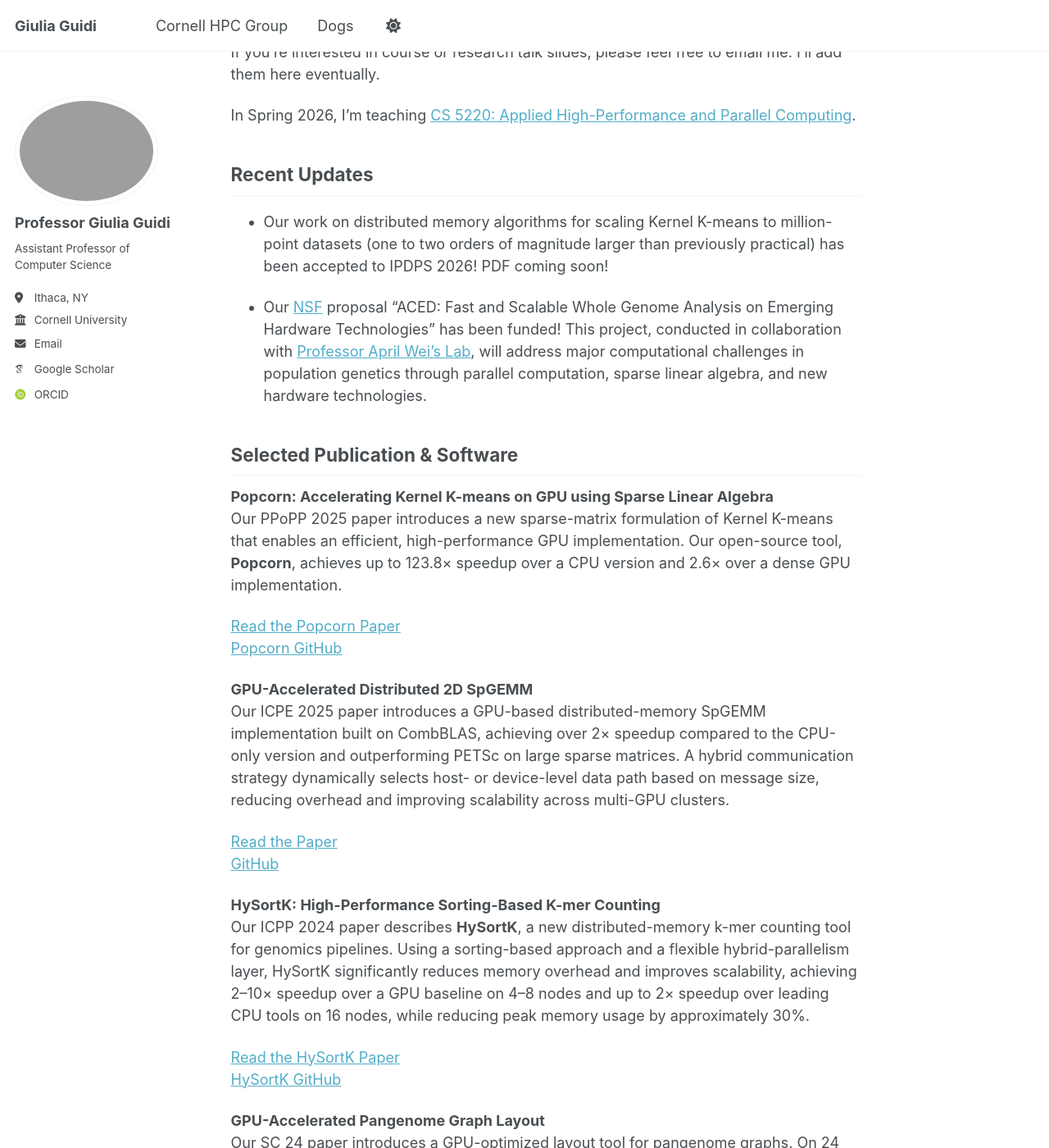
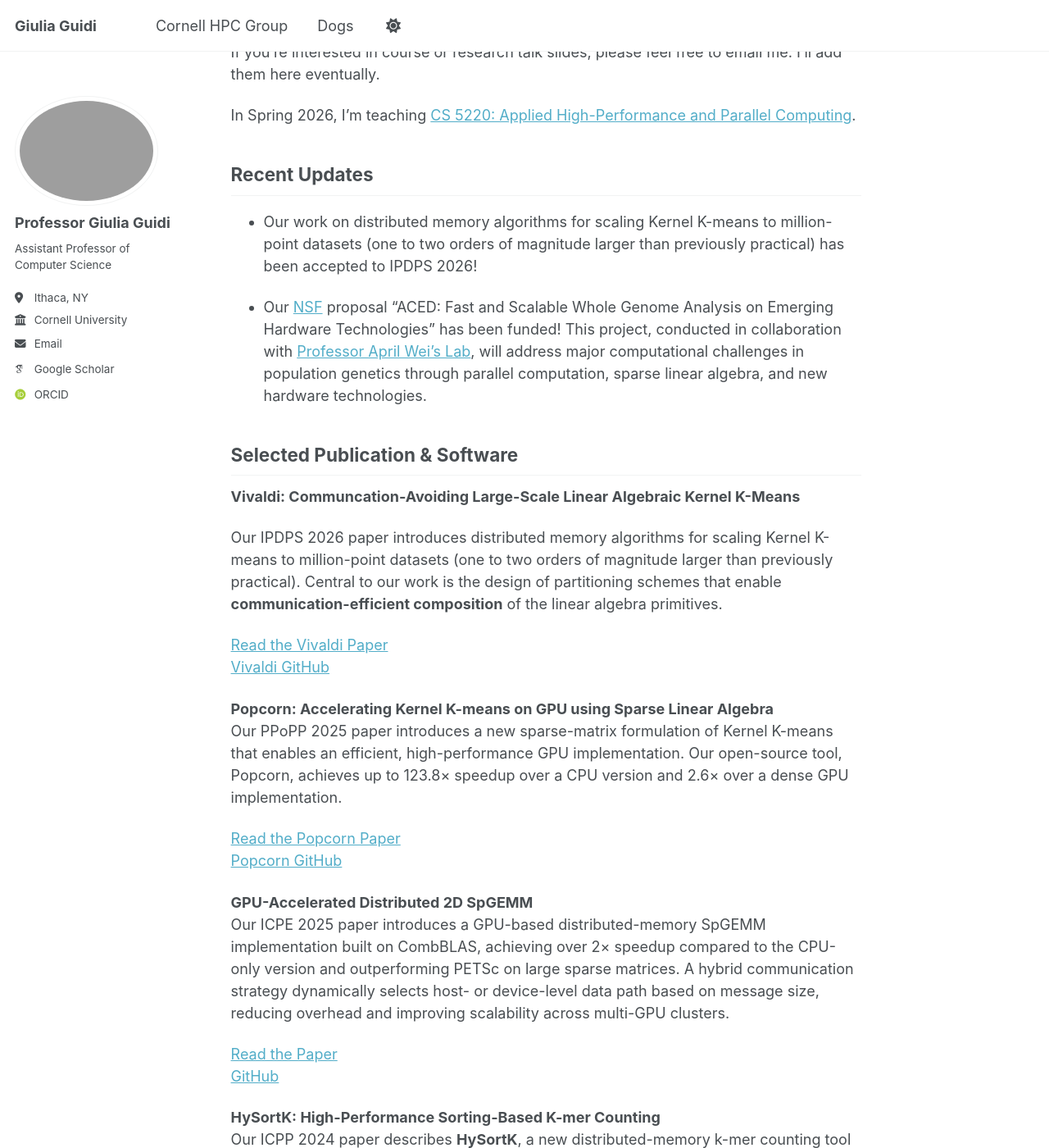
Before and after one commit to giuliaguidi/giuliaguidi.github.io, a Jekyll site: the page built from _pages/about.md, in a window 1280 px wide and 1400 px high, scrolled down 1110 px. Shown: the whole window at 82% size. Built offline with Jekyll 4.4.1, drawn with Linux system fonts in a browser that asks for light colours; some web fonts are replaced.

Commit message:
Update about.md

```diff
--- a/_pages/about.md
+++ b/_pages/about.md
@@ -36,15 +36,22 @@ In Spring 2026, I'm teaching [CS 5220: Applied High-Performance and Parallel Com
 Recent Updates
 ------
 
-- Our work on distributed memory algorithms for scaling Kernel K-means to million-point datasets (one to two orders of magnitude larger than previously practical) has been accepted to IPDPS 2026! PDF coming soon!
+- Our work on distributed memory algorithms for scaling Kernel K-means to million-point datasets (one to two orders of magnitude larger than previously practical) has been accepted to IPDPS 2026!
 
 - Our [NSF](https://www.nsf.gov/) proposal "ACED: Fast and Scalable Whole Genome Analysis on Emerging Hardware Technologies" has been funded! This project, conducted in collaboration with [Professor April Wei's Lab](https://aprilweilab.github.io/), will address major computational challenges in population genetics through parallel computation, sparse linear algebra, and new hardware technologies.
 
 Selected Publication & Software
 ------
 
+**Vivaldi: Communcation-Avoiding Large-Scale Linear Algebraic Kernel K-Means**
+
+Our IPDPS 2026 paper introduces distributed memory algorithms for scaling Kernel K-means to million-point datasets (one to two orders of magnitude larger than previously practical). Central to our work is the design of partitioning schemes that enable **communication-efficient composition** of the linear algebra primitives.
+
+[Read the Vivaldi Paper](https://arxiv.org/pdf/2601.17136)\
+[Vivaldi GitHub](https://github.com/CornellHPC/Vivaldi)
+
 **Popcorn: Accelerating Kernel K-means on GPU using Sparse Linear Algebra**
-Our PPoPP 2025 paper introduces a new sparse-matrix formulation of Kernel K-means that enables an efficient, high-performance GPU implementation. Our open-source tool, **Popcorn**, achieves up to 123.8× speedup over a CPU version and 2.6× over a dense GPU implementation.
+Our PPoPP 2025 paper introduces a new sparse-matrix formulation of Kernel K-means that enables an efficient, high-performance GPU implementation. Our open-source tool, Popcorn, achieves up to 123.8× speedup over a CPU version and 2.6× over a dense GPU implementation.
 
 [Read the Popcorn Paper](https://arxiv.org/pdf/2501.05587)\
 [Popcorn GitHub](https://github.com/HicrestLaboratory/Matrix-Centric-K-Means)
```
